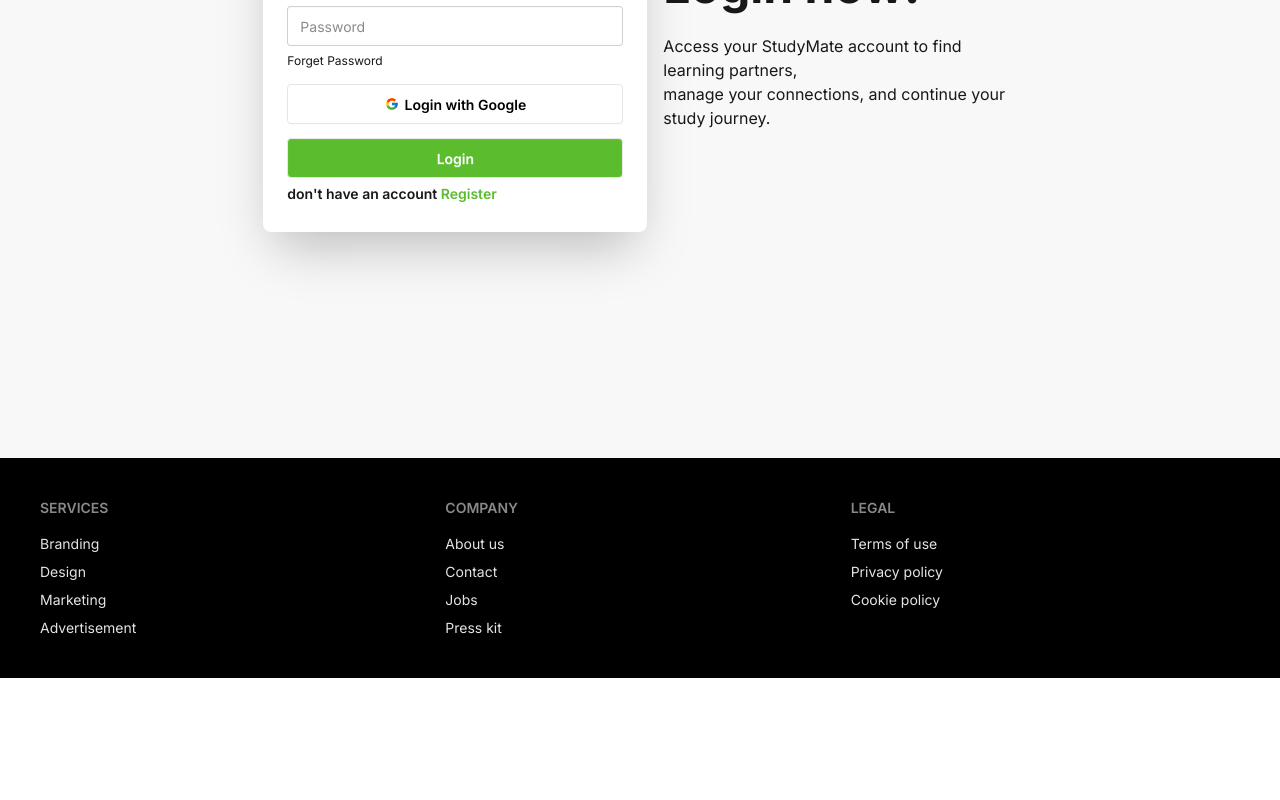
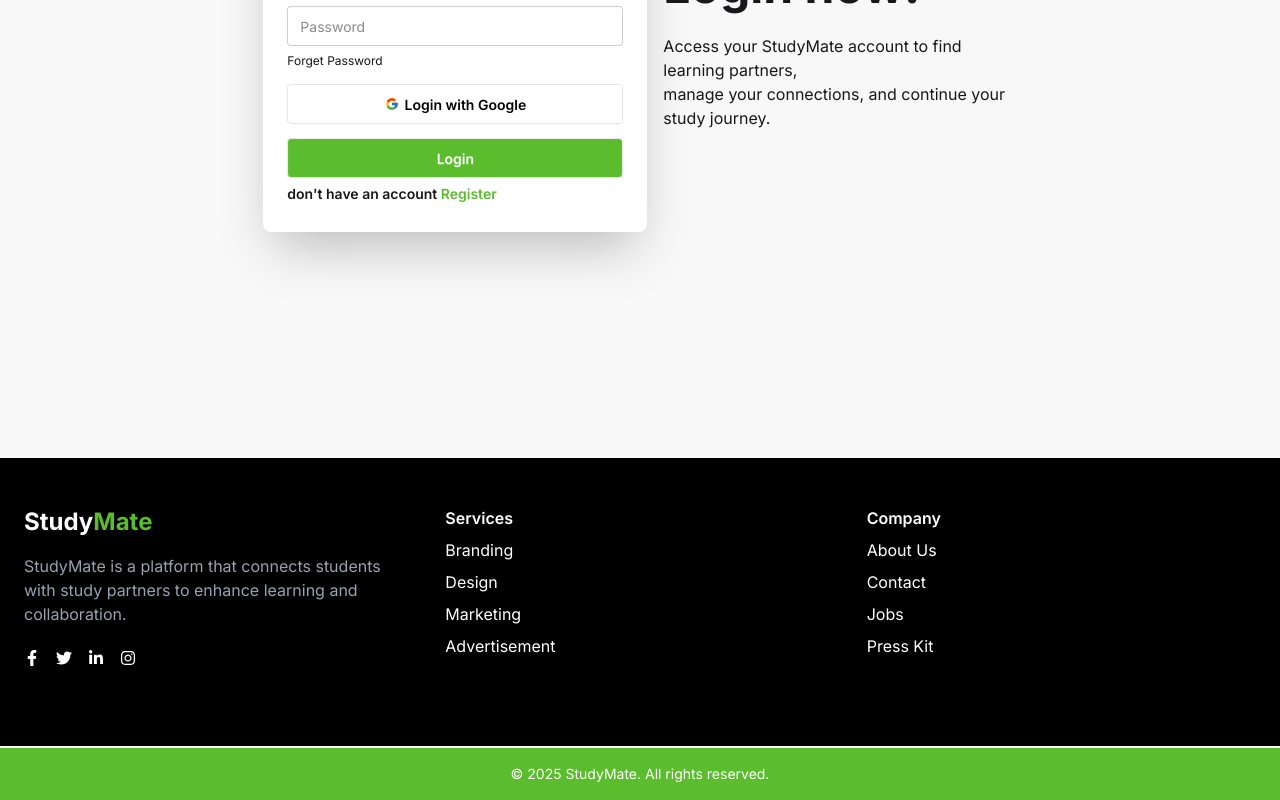
Before and after one commit to omarfarukx11/study-mate-client, a React (Vite) app: page /login in a window 1280 px wide. Shown: the part 442-1242 px from the top of the page. Before the commit the page ends 1120 px from the top, so only its background shows below. Built offline with nearby package versions, Linux system fonts and the light colour scheme; no server answers.

Commit message:
comment footer add

```diff
--- a/package.json
+++ b/package.json
@@ -15,6 +15,7 @@
     "firebase": "^12.5.0",
     "react": "^19.1.1",
     "react-dom": "^19.1.1",
+    "react-fast-marquee": "^1.6.5",
     "react-icons": "^5.5.0",
     "react-router": "^7.9.5",
     "sweetalert2": "^11.26.3",
--- a/src/Components/Footer.jsx
+++ b/src/Components/Footer.jsx
@@ -1,30 +1,54 @@
 import React from "react";
+import { FaFacebookF, FaTwitter, FaLinkedinIn, FaInstagram } from "react-icons/fa";
 
 const Footer = () => {
   return (
-    <footer className="w-[100vw] bg-black">
-    <div className=" bottom-0 footer 2xl:w-[1536px] mx-auto sm:footer-horizontal grid lg:grid-cols-3 grid-cols-1 text-neutral-content p-10">
-        <nav>
-        <h6 className="footer-title">Services</h6>
-        <a className="link link-hover">Branding</a>
-        <a className="link link-hover">Design</a>
-        <a className="link link-hover">Marketing</a>
-        <a className="link link-hover">Advertisement</a>
-      </nav>
-      <nav>
-        <h6 className="footer-title">Company</h6>
-        <a className="link link-hover">About us</a>
-        <a className="link link-hover">Contact</a>
-        <a className="link link-hover">Jobs</a>
-        <a className="link link-hover">Press kit</a>
-      </nav>
-      <nav>
-        <h6 className="footer-title">Legal</h6>
-        <a className="link link-hover">Terms of use</a>
-        <a className="link link-hover">Privacy policy</a>
-        <a className="link link-hover">Cookie policy</a>
-      </nav>
-    </div>
+    <footer className="w-full bg-black text-white">
+      <div className="2xl:w-[1536px] mx-auto px-6 py-12 grid lg:grid-cols-3 gap-8">
+        <div className="flex flex-col space-y-4">
+          <h1 className="text-2xl font-bold">Study<span className="text-[#5BBC2E]">Mate</span></h1>
+          <p className="text-gray-400">
+            StudyMate is a platform that connects students with study partners to enhance learning and collaboration.
+          </p>
+          <div className="flex space-x-4 mt-2">
+            <a href="#" className="hover:text-green-500">
+              <FaFacebookF />
+            </a>
+            <a href="#" className="hover:text-green-500">
+              <FaTwitter />
+            </a>
+            <a href="#" className="hover:text-green-500">
+              <FaLinkedinIn />
+            </a>
+            <a href="#" className="hover:text-green-500">
+              <FaInstagram />
+            </a>
+          </div>
+        </div>
+
+
+        <div className="flex flex-col space-y-2">
+          <h6 className="font-semibold text-white mb-2">Services</h6>
+          <a href="#" className="hover:text-green-500">Branding</a>
+          <a href="#" className="hover:text-green-500">Design</a>
+          <a href="#" className="hover:text-green-500">Marketing</a>
+          <a href="#" className="hover:text-green-500">Advertisement</a>
+        </div>
+
+
+        <div className="flex flex-col space-y-2">
+          <h6 className="font-semibold text-white mb-2">Company</h6>
+          <a href="#" className="hover:text-green-500">About Us</a>
+          <a href="#" className="hover:text-green-500">Contact</a>
+          <a href="#" className="hover:text-green-500">Jobs</a>
+          <a href="#" className="hover:text-green-500">Press Kit</a>
+        </div>
+      </div>
+
+
+      <div className="border-t-2 bg-[#5BBC2E] mt-8 py-4 text-center text-white text-sm">
+        &copy; {new Date().getFullYear()} StudyMate. All rights reserved.
+      </div>
     </footer>
   );
 };
--- /dev/null
+++ b/src/Hooks/useAxios.jsx
@@ -0,0 +1,11 @@
+import axios from "axios";
+
+const axiosInstance = axios.create({
+  baseURL: "http://localhost:3000",
+});
+
+const useAxios = () => {
+  return axiosInstance;
+};
+
+export default useAxios;
--- /dev/null
+++ b/src/pages/Home/Comment.jsx
@@ -0,0 +1,30 @@
+import React, { useEffect, useState } from "react";
+import useAxios from "../../Hooks/useAxios";
+import ReviewCard from "./ReviewCard";
+import Marquee from "react-fast-marquee";
+
+const Comment = () => {
+  const [comments, setComments] = useState([]);
+  const axiosInstance = useAxios();
+
+  useEffect(() => {
+    axiosInstance.get("/review").then((data) => {
+      setComments(data.data);
+    });
+  }, [axiosInstance]);
+
+  return (
+    <div className="w-[1536px] mx-auto my-20 ">
+      <Marquee pauseOnHover={true} speed={300} gradient={false} >
+  <div className="flex gap-8">
+    {comments.map((comment) => (
+      <ReviewCard key={comment.id} comment={comment} />
+    ))}
+  </div>
+</Marquee>
+
+    </div>
+  );
+};
+
+export default Comment;
--- a/src/pages/Home/Home.jsx
+++ b/src/pages/Home/Home.jsx
@@ -4,6 +4,7 @@ import Banner from "./Banner";
 import TopPartners from "./TopPartners";
 import { useLoaderData } from "react-router";
 import AboutStudy from "./AboutStudy";
+import Comment from "./Comment";
 
 const Home = () => {
   const topPartner = useLoaderData();
@@ -11,7 +12,9 @@ const Home = () => {
   return (
     <div>
       <div className="h-[300px]  my-5  bg-[#f5f5f5] flex items-center justify-center flex-col rounded-sm">
-        <h1 className="text-6xl font-bold ">Study <span className="text-[#5BBC2E]">Mate</span></h1>
+        <h1 className="text-6xl font-bold ">
+          Study <span className="text-[#5BBC2E]">Mate</span>
+        </h1>
         <p className="text-center py-5 text-gray-500">
           Find your perfect study partner, stay motivated, and achieve your
           academic goals together. <br />
@@ -21,12 +24,15 @@ const Home = () => {
       </div>
       <Banner></Banner>
       <div className="h-[300px]  my-5 bg-[#f5f5f5] flex items-center justify-center flex-col rounded-sm">
-        <h1 className="text-6xl font-bold ">Top Study <span className="text-[#5BBC2E]">Partners</span></h1>
+        <h1 className="text-6xl font-bold ">
+          Top Study <span className="text-[#5BBC2E]">Partners</span>
+        </h1>
         <p className="text-center py-5 text-gray-500">
-         Meet the most active and dedicated learners from our community. Browse their profiles, discover your ideal match, and start collaborating today!
+          Meet the most active and dedicated learners from our community. Browse
+          their profiles, discover your ideal match, and start collaborating
+          today!
         </p>
       </div>
-
 
       <div className="w-[1536px] mx-auto grid grid-cols-1 gap-5 lg:grid-cols-3 rounded-sm">
         {topPartner.map((data) => (
@@ -34,8 +40,19 @@ const Home = () => {
         ))}
       </div>
 
+      <AboutStudy></AboutStudy>
 
-      <AboutStudy></AboutStudy>
+      <div className="bg-[#f5f5f5] my-20 py-20">
+        <div className="w-full text-center my-10">
+          <h2 className="text-6xl font-bold text-gray-800">
+            What Our Users Say
+          </h2>
+          <p className="text-2xl text-gray-500 mt-4">
+            Read the reviews and feedback from our study partners.
+          </p>
+        </div>
+        <Comment></Comment>
+      </div>
     </div>
   );
 };
--- /dev/null
+++ b/src/pages/Home/ReviewCard.jsx
@@ -0,0 +1,28 @@
+import React from 'react';
+
+const ReviewCard = ({comment}) => {
+
+    const {name , image , rating ,review} = comment
+    return (
+         <div className="card bg-white shadow-xl border border-[#5BBC2E] p-6 w-[500px] space-x-5 h-[300px] mx-auto ">
+        <div className="flex flex-col items-center text-center">
+          <img
+            src={image}
+            alt=''
+            className="w-20 h-20 rounded-full mb-4 shadow-md"
+          />
+          <h3 className="text-xl font-semibold text-gray-800">{name}</h3>
+
+          <div className="flex justify-center text-yellow-500 my-2">
+           <p>{rating}</p>
+          </div>
+
+          <p className="text-gray-600 text-base leading-relaxed">
+          {review}
+          </p>
+        </div>
+      </div>
+    );
+};
+
+export default ReviewCard;
--- a/src/pages/Home/TopPartners.jsx
+++ b/src/pages/Home/TopPartners.jsx
@@ -1,35 +1,44 @@
 import React from 'react';
 import { FaRegStar } from 'react-icons/fa';
-import { Link } from 'react-router';
 
-const TopPartners = ({data}) => {
-    const {name ,profileImage , skill , subject, rating} = data;
-    return (
-        <div className="">
+const TopPartners = ({ data }) => {
+  const { name, skill, subject, rating } = data;
+
+  return (
+    <div className="flex flex-col md:flex-row border border-[#5BBC2E] rounded-lg overflow-hidden shadow-lg bg-white">
+
+      {/* Image Left - 50% */}
+      <div className="w-full md:w-1/2 h-64 md:h-auto">
         <img
-          className="w-full mx-auto md:h-[350px] h-[150px] rounded-lg mb-3 shadow-md"
           src="https://i.ibb.co/Z6kJVWq4/pexels-gabby-k-6237989.jpg"
-          alt={''}
+          alt={name}
+          className="w-full h-full object-cover"
         />
+      </div>
 
-        <h1 className="font-bold text-xl py-2">
-          {name}
-        </h1>
+      {/* Description Right - 50% */}
+      <div className="w-full md:w-1/2 p-6 flex flex-col justify-center gap-4">
+        <h1 className="text-2xl font-bold text-gray-800">{name}</h1>
 
-          <h2 className="text-xs font-semibold   border-2 border-[#5BBC2E] text-[#5BBC2E] px-2 py-1 rounded">
+        <div className="flex flex-wrap gap-2">
+          <span className="text-sm font-semibold border-2 border-[#5BBC2E] text-[#5BBC2E] px-2 py-1 rounded">
             {subject}
-          </h2>
-        <div className="flex items-center justify-between mt-2">
-          <h2 className="text-xs font-semibold bg-purple-500/30 px-2 py-1 rounded">
+          </span>
+          <span className="text-sm font-semibold bg-[#5BBC2E]/20 text-[#5BBC2E] px-2 py-1 rounded">
             {skill}
-          </h2>
-          <h2 className="text-xs font-semibold bg-pink-500/30 px-2 py-1 rounded flex gap-1">
-            <FaRegStar></FaRegStar> {rating}
-          </h2>
+          </span>
+          <span className="text-sm font-semibold bg-pink-500/30 px-2 py-1 rounded flex items-center gap-1">
+            <FaRegStar /> {rating}
+          </span>
         </div>
 
+        <p className="text-gray-500 mt-2">
+          This partner is highly skilled in {skill} and specializes in {subject}.
+        </p>
+      </div>
+
     </div>
-    );
+  );
 };
 
 export default TopPartners;
```
Also changed, not shown: src/pages/Home/AboutStudy.jsx (+33 -22 lines), 1 other file (tests, documents, lock files or other folders).
